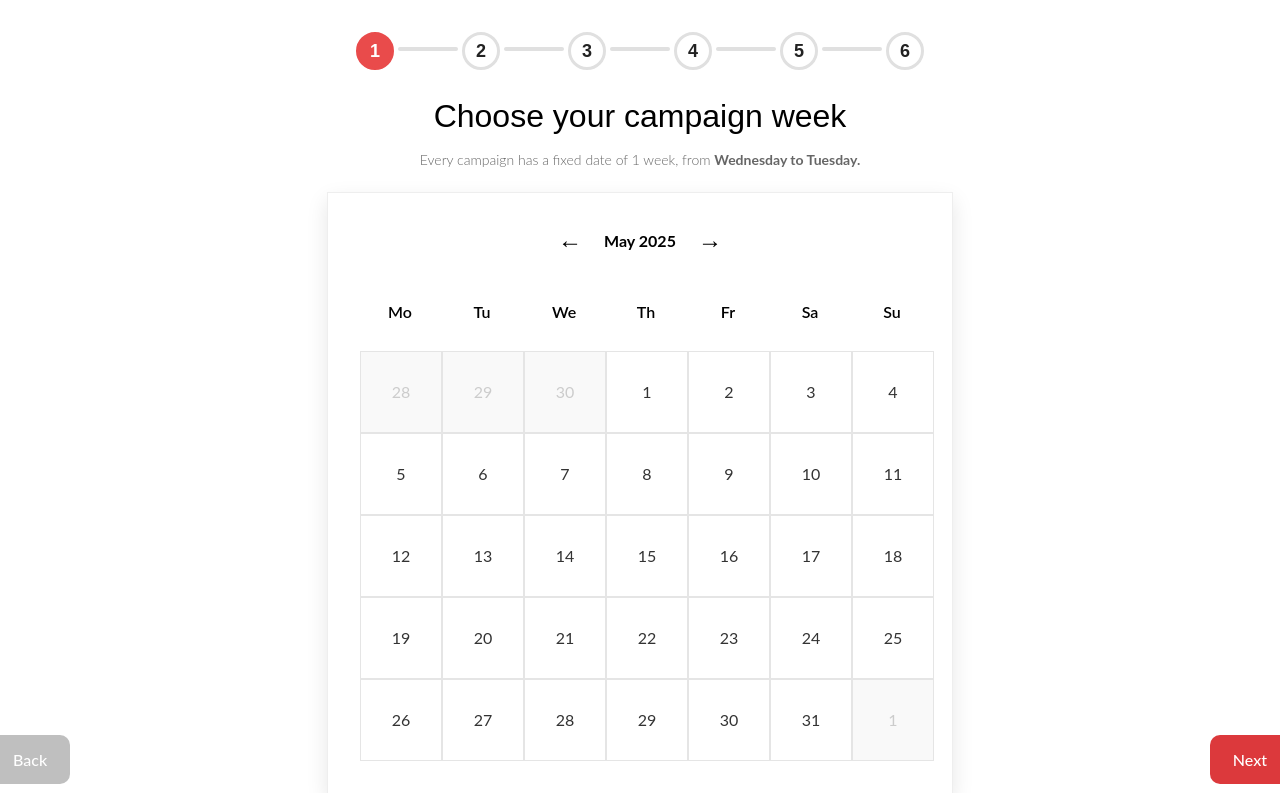
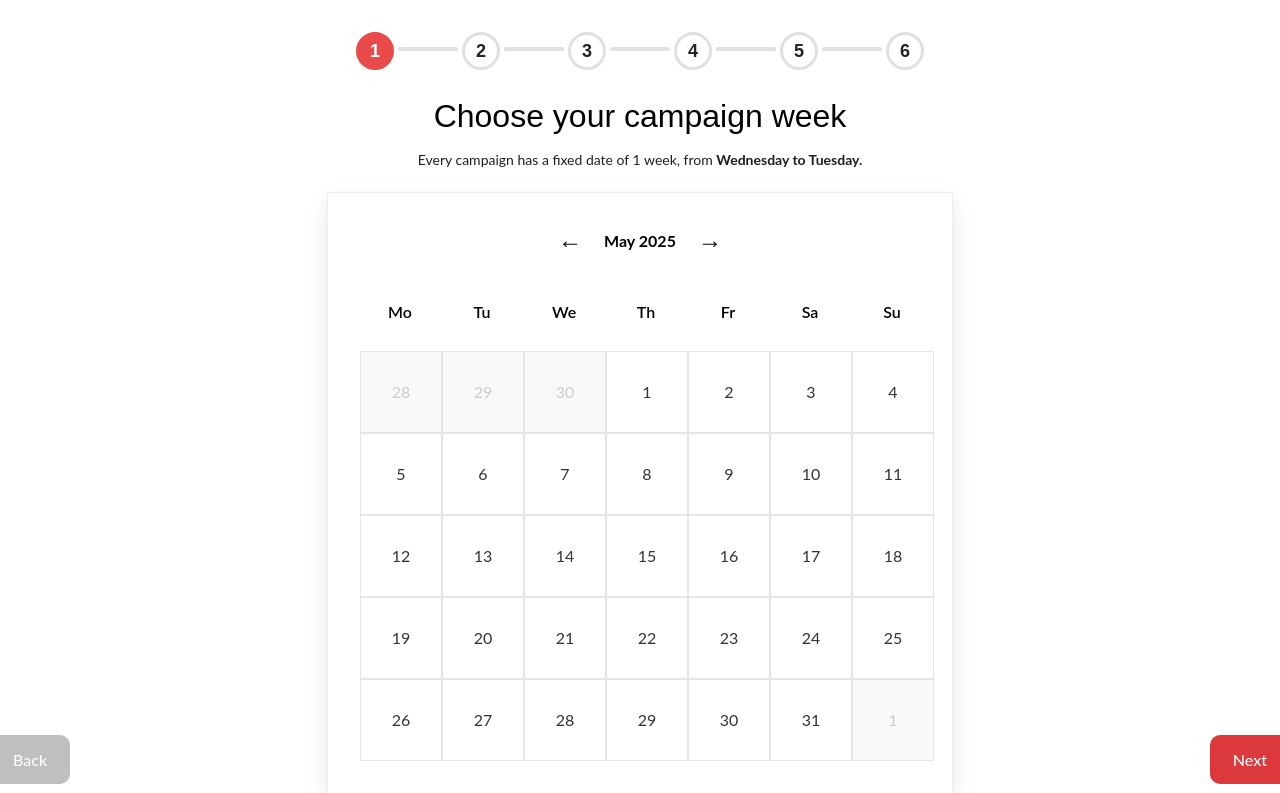
Before and after one commit to tiebocroons/Brightfish-Campaign, a PHP site: page /selectDate.html in a window 1280 px wide. Shown: the top 793 px of the page. Run offline with PHP 8.4, Linux system fonts and the light colour scheme; some web fonts are replaced.

Commit message:
Fix: changed color and weight of p

```diff
--- a/CSS/selectDate.css
+++ b/CSS/selectDate.css
@@ -20,7 +20,6 @@ h1 {
 p {
   font-size: 14px;
   margin-top: 8px;
-  color: #555;
 }
 
 .calendar {
@@ -91,9 +90,8 @@ h1 {
 }
 
 p {
-  color: #666;
-  font-weight: 300;
   margin-bottom: 0.5rem;
+  color: #1e1e1c;
 }
 
 .calendar {
```
